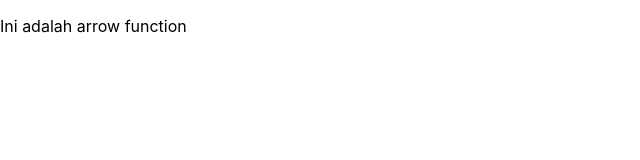
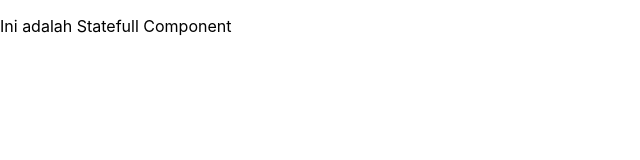
Before and after one commit to ahmadmusyadada/Tugas_Ahmad-Musyadad-Aminullah_1741720141_PBF, a React (Create React App) app in the folder pertemuan-keempat/: page / in a window 1280 px wide. Shown: the top 160 px of the page, without its empty margins (0-640 px from the left). Built offline with nearby package versions, Linux system fonts and the light colour scheme.

Commit message:
Statefull Component

```diff
--- a/pertemuan-keempat/src/index.js
+++ b/pertemuan-keempat/src/index.js
@@ -7,11 +7,18 @@ import * as serviceWorker from './serviceWorker';
 // function HelloWorld (){
 //     return <p>Ini adalah function component</p>
 // }
-const HelloWorld = () => {
-    return <p>Ini adalah arrow function</p>
+
+// const HelloWorld = () => {
+//     return <p>Ini adalah arrow function</p>
+// }
+
+class StatefullComponent extends React.Component{
+    render(){
+        return <p>Ini adalah Statefull Component</p>
+    }
 }
-ReactDOM.render(<HelloWorld />, document.getElementById('root'));
 
+ReactDOM.render(<StatefullComponent />, document.getElementById('root'));
 // If you want your app to work offline and load faster, you can change
 // unregister() to register() below. Note this comes with some pitfalls.
 // Learn more about service workers: https://bit.ly/CRA-PWA
```
